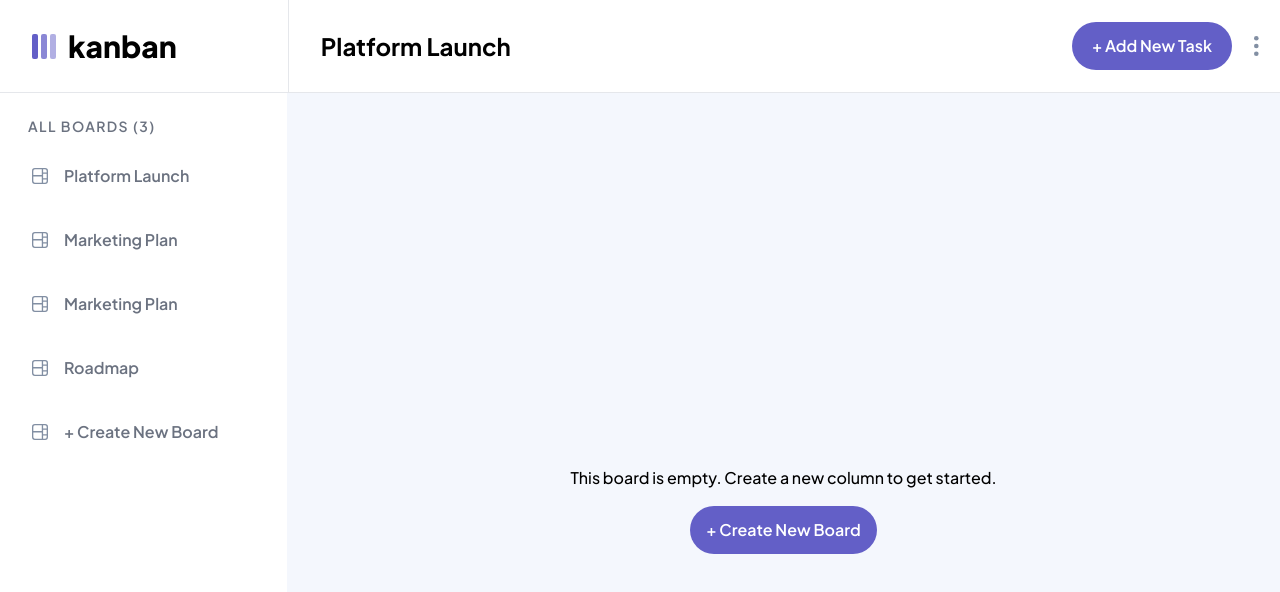
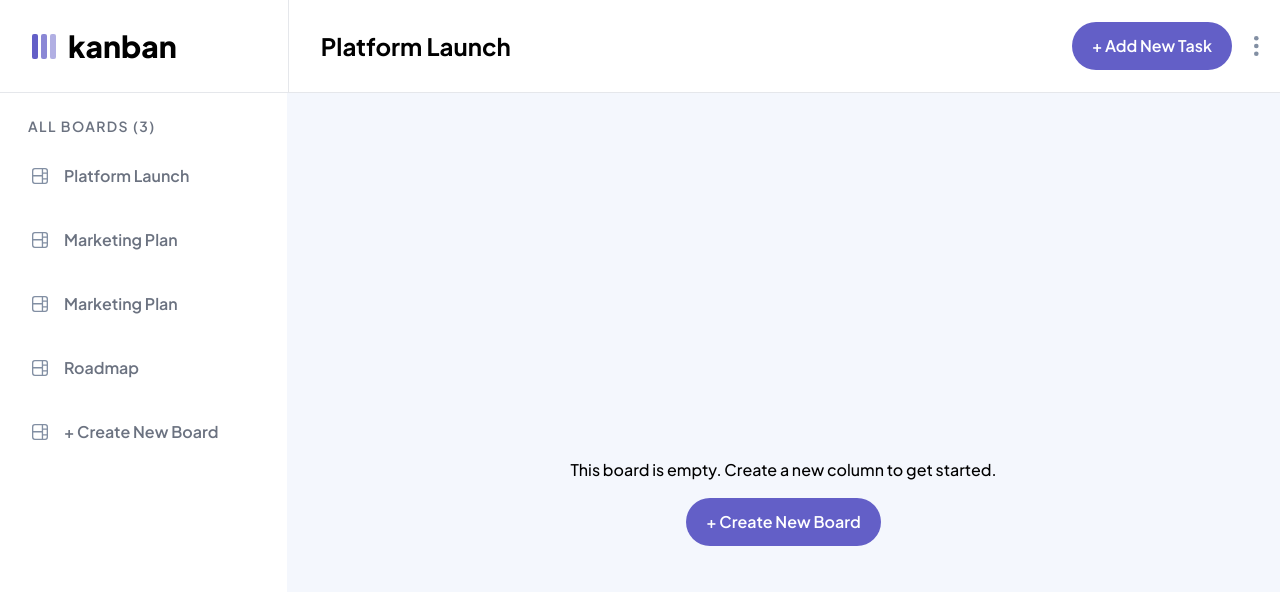
Before and after one commit to MohamedMahmoudHaleem/kanaban-task-manger, a React (Vite) app: page / in a window 1280 px wide. Shown: the top 592 px of the page. Built offline with nearby package versions, Linux system fonts and the light colour scheme.

Commit message:
fix:style Create New Board

```diff
--- a/src/components/Board .jsx
+++ b/src/components/Board .jsx
@@ -2,15 +2,15 @@ function Board() {
   return (
     <div className="mt-[92px] bg-neutral-light-veryLightMain w-full  ">
       <div
-        className="min-h-full mt-16 flex flex-col items-center justify-center gap-4
+        className="min-h-full mt-14 flex flex-col items-center justify-center gap-4
         "
       >
         <p className="font-medium text-base text-center ">
           This board is empty. Create a new column to get started.
         </p>
         <button
-          className="flex flex-row items-center justify-start gap-3 py-3 px-4
-        btn  text-neutral-light-veryLightSideNavCards font-semibold hover:transition-all  hover:duration-150  "
+        className="flex flex-row items-center justify-start py-3 px-5
+        btn text-neutral-light-veryLightSideNavCards font-semibold hover:transition-all hover:duration-150  "
         >
           + Create New Board
         </button>
```
